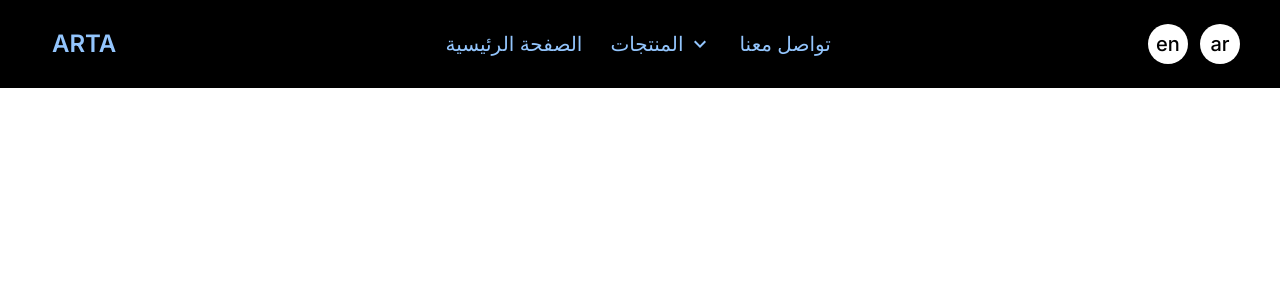
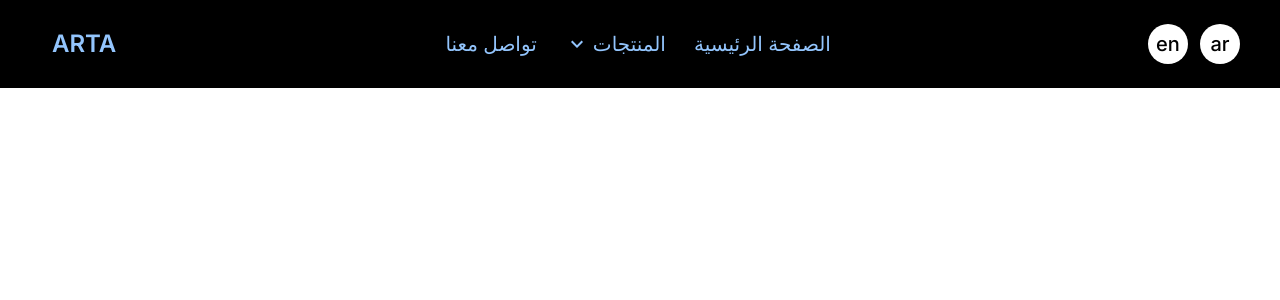
Before and after one commit to hossames/Arta, a Next.js app: page / in a window 1280 px wide. Both pictures are taken after a click on the item "ar". Shown: the top 300 px of the page. Built offline with nearby package versions, Linux system fonts and the light colour scheme.

Commit message:
Update header.jsx

```diff
--- a/src/app/header.jsx
+++ b/src/app/header.jsx
@@ -1,18 +1,12 @@
 'use client';
 import { MdKeyboardArrowDown   } from "react-icons/md";
+import { RiMenu3Line , RiCloseLine } from "react-icons/ri";
 import { HeaderData } from "./data";
 import { useState } from "react";
 import './Header.css'
-export const Header = (props)=>{
-    const [lang, setLang] = useState(props.lang);
-
+const Menu = (props) =>{
+    const lang = props.lang;
     return(
-        <header id="header" className=" flex justify-between py-4 px-10 bg-black box-border items-center">
-            <a href="/" className="p-3 logo text-2xl uppercase font-semibold text-blue-300">Arta</a>
-            <nav className="links-Continer flex gap-1 text-xl font-medium text-blue-300 ">
-                <a href="/" className="p-3 nav-item nav-underline">{HeaderData[lang].Home}</a>
-                <div className="products relative nav-item">
-                    <span className="nav-underline p-3 flex items-center gap-1">{HeaderData[lang].Products}<MdKeyboardArrowDown   className=" text-2xl"></MdKeyboardArrowDown></span>
     <div className="dropDown flex flex-col absolute nav-item">
         <a href="/products/single-disc-machines" className="menu-item">{HeaderData[lang].single_disc_machines}</a>
         <a href="/products/vacuum-cleaners" className="menu-item">{HeaderData[lang].vacuum_cleaners}</a>
@@ -28,13 +22,52 @@ export const Header = (props)=>{
         <a href="/products/dryers" className="menu-item">{HeaderData[lang].dryers}</a>
         <a href="/products/bins" className="menu-item">{HeaderData[lang].bins}</a>
     </div>
+    )
+}
+
+const Nav =(props)=>{
+    const {lang,showMenu}=props;
+    console.log(lang);
+    if(lang===0){
+        return(
+        <nav  className={showMenu?'active links-Continer flex gap-1 text-xl font-medium text-blue-300':'links-Continer flex gap-1 text-xl font-medium text-blue-300'}>
+                <a href="/ContactUs" className="p-3 nav-item nav-underline">{HeaderData[lang].Contact}</a>
+                <div className="products relative nav-item">
+                    <span className="nav-underline p-3 flex items-center gap-1"><MdKeyboardArrowDown className=" text-2xl"></MdKeyboardArrowDown>{HeaderData[lang].Products}</span>
+                    <Menu lang={lang}/>
+                </div>
+                <a href="/" className="p-3 nav-item nav-underline">{HeaderData[lang].Home}</a>
+        </nav>
+        )
+    }else{
+        return(
+        <nav className={showMenu?'active links-Continer flex gap-1 text-xl font-medium text-blue-300':'links-Continer flex gap-1 text-xl font-medium text-blue-300'}>
+                <a href="/" className="p-3 nav-item nav-underline">{HeaderData[lang].Home}</a>
+                <div className="products relative nav-item">
+                    <span className="nav-underline p-3 flex items-center gap-1">{HeaderData[lang].Products}<MdKeyboardArrowDown   className=" text-2xl"></MdKeyboardArrowDown></span>
+                    <Menu lang={lang}/>
                 </div>
                 <a href="/ContactUs" className="p-3 nav-item nav-underline">{HeaderData[lang].Contact}</a>
-            </nav>
+        </nav>)
+    }
+}
+export const Header = (props)=>{
+    const [lang, setLang] = useState(props.lang);
+    const [showMenu,setShowMenu]=useState(false);
+    return(
+        <header id="header" className=" flex justify-between py-4 px-10 bg-black box-border items-center">
+            <a href="/" className="p-3 logo text-2xl uppercase font-semibold text-blue-300">Arta</a>
+            <Nav lang={lang} showMenu={showMenu}/>
             <div className="language-select text-xl font-medium text-blue-300 list-none flex gap-3">
                 <li  onClick={()=>(setLang(1))}>en</li>
                 <li onClick={()=>(setLang(0))}>ar</li>
             </div>
+            <RiMenu3Line className={showMenu?'text-blue-50 close icon' : 'text-blue-50 icon open'} style={{fontSize:'1.5rem'}} onClick={()=>{
+                setShowMenu(!showMenu);
+            }}></RiMenu3Line>
+            <RiCloseLine className={showMenu?'text-blue-50 open icon' : 'text-blue-50 icon close'} style={{fontSize:'1.5rem'}} onClick={()=>{
+                setShowMenu(!showMenu);
+            }}></RiCloseLine>
         </header>
     )
 }
```
Lines whose indentation alone changed are shown as unchanged.
